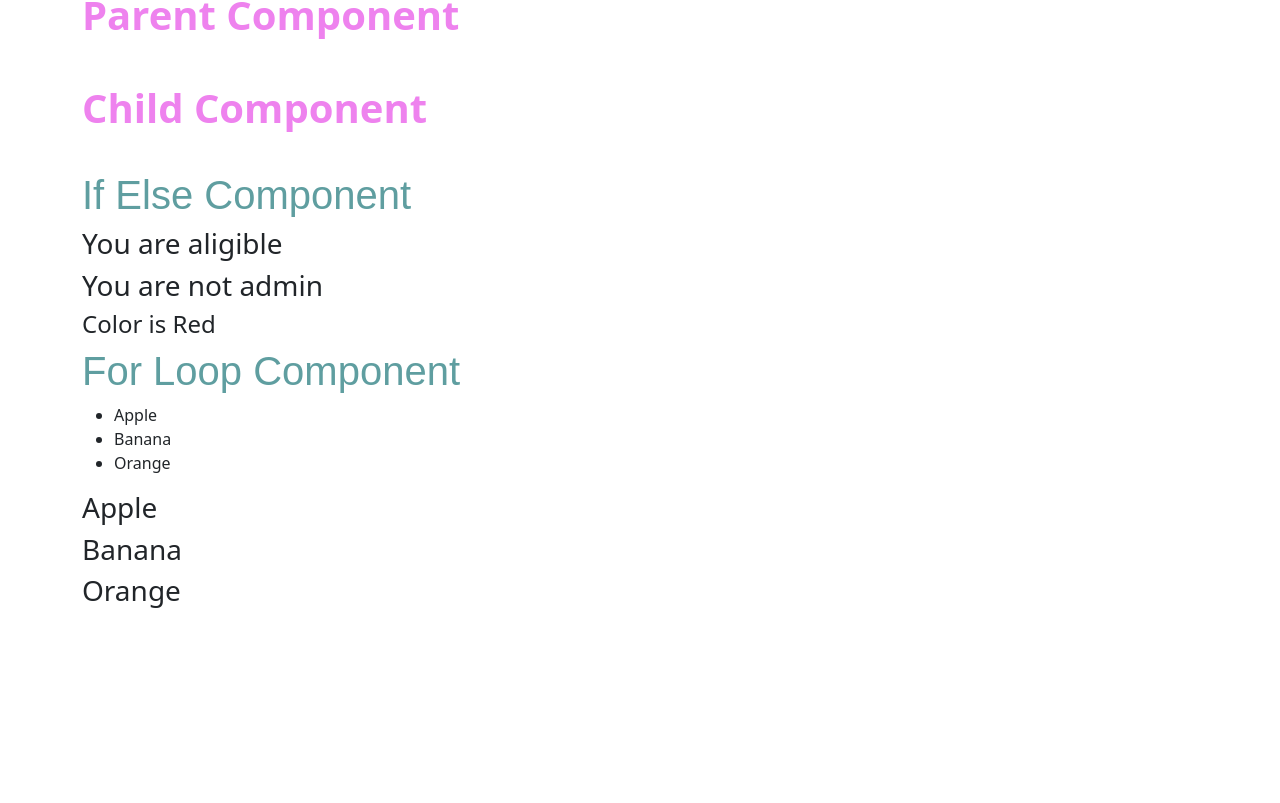
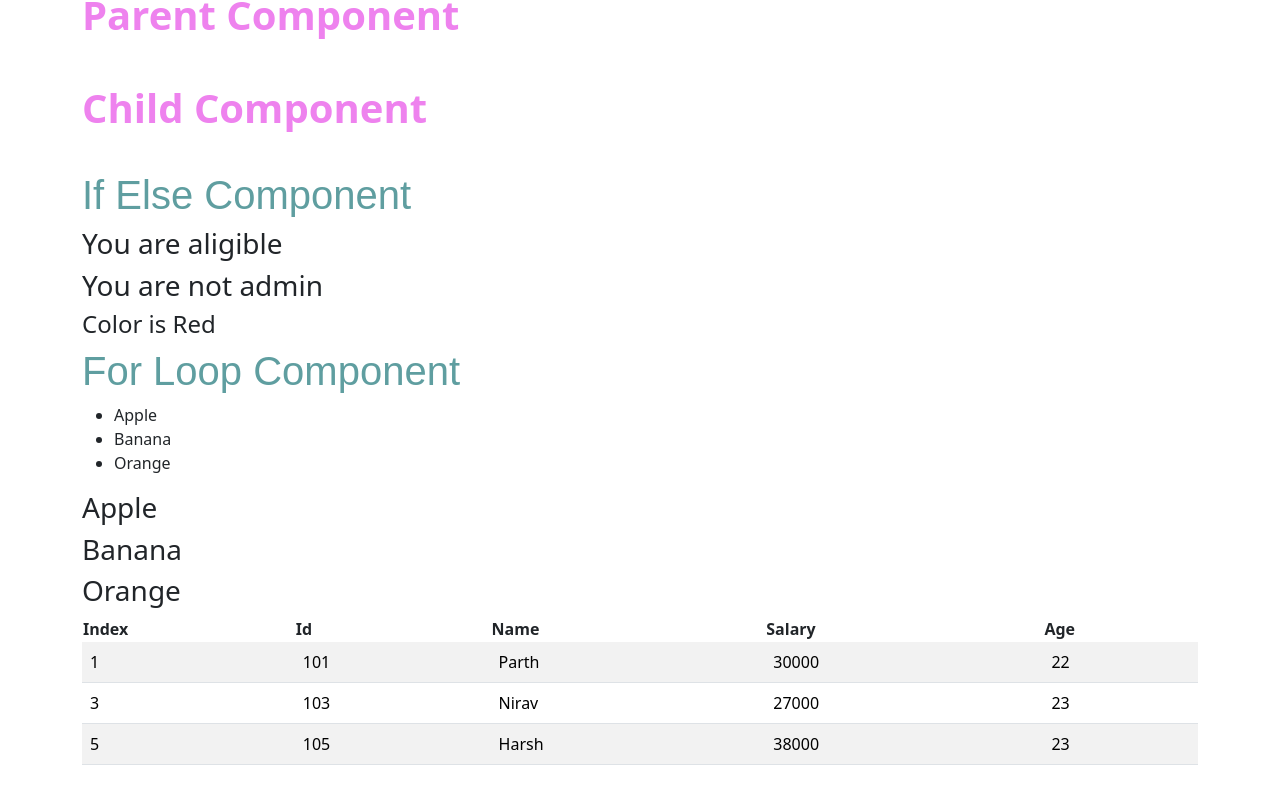
Before and after one commit to parth-mulashiya/angular_demo, an Angular app: page / in a window 1280 px wide. Shown: the part 2596-3399 px from the top of the page. Before the commit the page ends 3260 px from the top, so only its background shows below. Built offline with nearby package versions, Linux system fonts and the light colour scheme.

Commit message:
for loop new ex added

```diff
--- a/src/app/components/for-loop/for-loop.component.html
+++ b/src/app/components/for-loop/for-loop.component.html
@@ -15,3 +15,38 @@
 @for (fruit of fruits; track $index) {
   <h3>{{fruit}}</h3>
 }
+
+<!-- for loop -->
+
+
+<table class="table table-striped">
+  <thead>
+    <th>Index</th>
+    <th>Id</th>
+    <th>Name</th>
+    <th>Salary</th>
+    <th>Age</th>
+  </thead>
+  <tbody>
+      @for(emp of employees;let i = $index;let e = $even; track emp.id){
+        <!-- <tr>
+          <td>{{i+1}}</td>
+          <td>{{emp.id}}</td>
+          <td>{{emp.name}}</td>
+          <td>{{emp.salary}}</td>
+          <td>{{emp.age}}</td>
+        </tr> -->
+        @if(e == true){
+          <tr>
+          <td>{{i+1}}</td>
+          <td>{{emp.id}}</td>
+          <td>{{emp.name}}</td>
+          <td>{{emp.salary}}</td>
+          <td>{{emp.age}}</td>
+        </tr>
+        }
+      }
+      <!-- $index variable is used to print the index of object -->
+      <!-- $even variable is used to print even records from thi list -->
+  </tbody>
+</table>
--- a/src/app/components/for-loop/for-loop.component.ts
+++ b/src/app/components/for-loop/for-loop.component.ts
@@ -12,4 +12,13 @@ export class ForLoopComponent {
 
   fruits = ['Apple', 'Banana', 'Orange']
 
+  employees = [
+    {id:101,name: "Parth",salary:30000,age:22},
+    {id:102,name: "Prashant",salary:24000,age:24},
+    {id:103,name: "Nirav",salary:27000,age:23},
+    {id:104,name: "Bapu",salary:33000,age:21},
+    {id:105,name: "Harsh",salary:38000,age:23},
+    {id:106,name: "Vijay",salary:21000,age:21},
+  ]
+
 }
```
